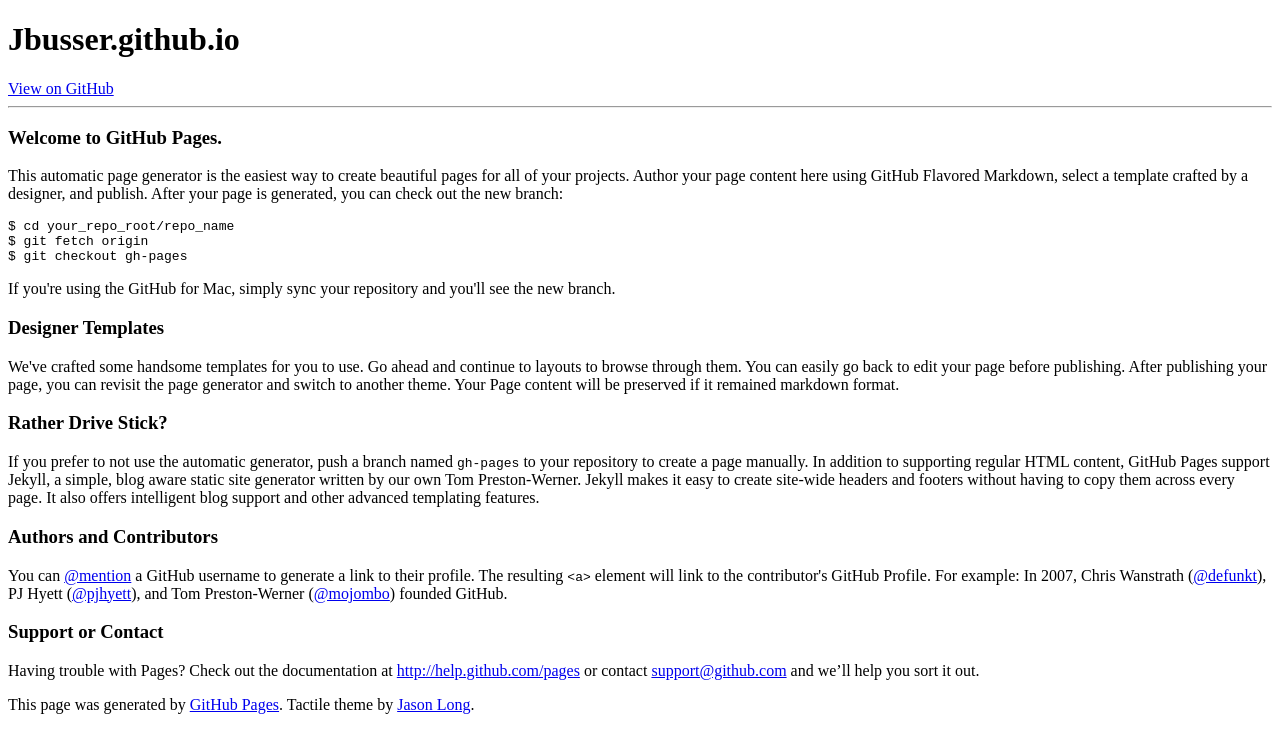
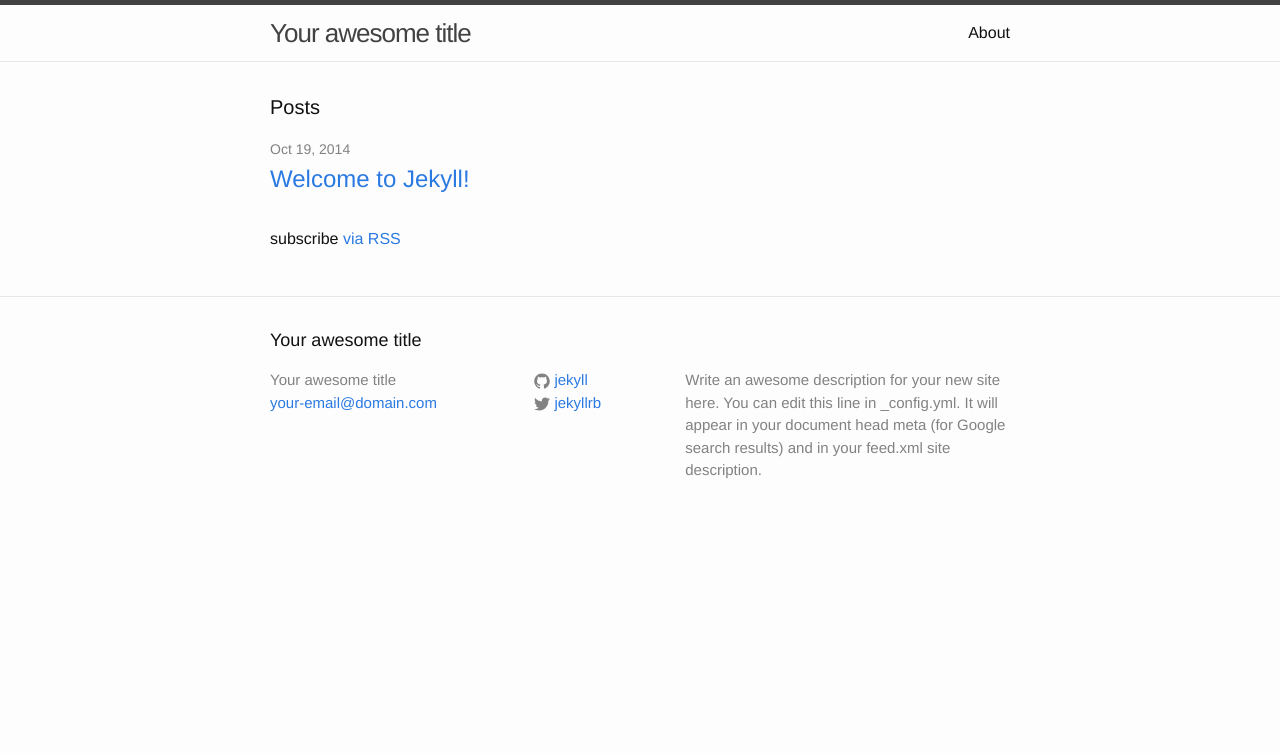
Before and after one commit to jbusser/jbusser.github.io, a Jekyll site: the page built from index.html, in a window 1280 px wide. Shown: the top 753 px of the page. Built offline with Jekyll 4.4.1, drawn with Linux system fonts in a browser that asks for light colours; some web fonts are replaced.

Commit message:
Update index.html
- Write in Markdown

```diff
--- a/index.html
+++ b/index.html
@@ -1,73 +1,19 @@
-<!DOCTYPE html>
-<html>
-  <head>
-    <meta charset='utf-8'>
-    <meta http-equiv="X-UA-Compatible" content="chrome=1">
-    <link href='https://fonts.googleapis.com/css?family=Chivo:900' rel='stylesheet' type='text/css'>
-    <link rel="stylesheet" type="text/css" href="stylesheets/stylesheet.css" media="screen">
-    <link rel="stylesheet" type="text/css" href="stylesheets/pygment_trac.css" media="screen">
-    <link rel="stylesheet" type="text/css" href="stylesheets/print.css" media="print">
-    <!--[if lt IE 9]>
-    <script src="//html5shiv.googlecode.com/svn/trunk/html5.js"></script>
-    <![endif]-->
-    <title>Jbusser.github.io by jbusser</title>
-  </head>
+---
+layout: default
+---
 
-  <body>
-    <div id="container">
-      <div class="inner">
+<h1 class="page-heading">Posts</h1>
 
-        <header>
-          <h1>Jbusser.github.io</h1>
-          <h2></h2>
-        </header>
+<ul class="post-list">
+  {% for post in site.posts %}
+    <li>
+      <span class="post-meta">{{ post.date | date: "%b %-d, %Y" }}</span>
 
-        <section id="downloads" class="clearfix">
-          <a href="https://github.com/jbusser" id="view-on-github" class="button"><span>View on GitHub</span></a>
-        </section>
+      <h2>
+        <a class="post-link" href="{{ post.url | prepend: site.baseurl }}">{{ post.title }}</a>
+      </h2>
+    </li>
+  {% endfor %}
+</ul>
 
-        <hr>
-
-        <section id="main_content">
-          <h3>
-<a name="welcome-to-github-pages" class="anchor" href="#welcome-to-github-pages"><span class="octicon octicon-link"></span></a>Welcome to GitHub Pages.</h3>
-
-<p>This automatic page generator is the easiest way to create beautiful pages for all of your projects. Author your page content here using GitHub Flavored Markdown, select a template crafted by a designer, and publish. After your page is generated, you can check out the new branch:</p>
-
-<pre><code>$ cd your_repo_root/repo_name
-$ git fetch origin
-$ git checkout gh-pages
-</code></pre>
-
-<p>If you're using the GitHub for Mac, simply sync your repository and you'll see the new branch.</p>
-
-<h3>
-<a name="designer-templates" class="anchor" href="#designer-templates"><span class="octicon octicon-link"></span></a>Designer Templates</h3>
-
-<p>We've crafted some handsome templates for you to use. Go ahead and continue to layouts to browse through them. You can easily go back to edit your page before publishing. After publishing your page, you can revisit the page generator and switch to another theme. Your Page content will be preserved if it remained markdown format.</p>
-
-<h3>
-<a name="rather-drive-stick" class="anchor" href="#rather-drive-stick"><span class="octicon octicon-link"></span></a>Rather Drive Stick?</h3>
-
-<p>If you prefer to not use the automatic generator, push a branch named <code>gh-pages</code> to your repository to create a page manually. In addition to supporting regular HTML content, GitHub Pages support Jekyll, a simple, blog aware static site generator written by our own Tom Preston-Werner. Jekyll makes it easy to create site-wide headers and footers without having to copy them across every page. It also offers intelligent blog support and other advanced templating features.</p>
-
-<h3>
-<a name="authors-and-contributors" class="anchor" href="#authors-and-contributors"><span class="octicon octicon-link"></span></a>Authors and Contributors</h3>
-
-<p>You can <a href="https://github.com/blog/821" class="user-mention">@mention</a> a GitHub username to generate a link to their profile. The resulting <code>&lt;a&gt;</code> element will link to the contributor's GitHub Profile. For example: In 2007, Chris Wanstrath (<a href="https://github.com/defunkt" class="user-mention">@defunkt</a>), PJ Hyett (<a href="https://github.com/pjhyett" class="user-mention">@pjhyett</a>), and Tom Preston-Werner (<a href="https://github.com/mojombo" class="user-mention">@mojombo</a>) founded GitHub.</p>
-
-<h3>
-<a name="support-or-contact" class="anchor" href="#support-or-contact"><span class="octicon octicon-link"></span></a>Support or Contact</h3>
-
-<p>Having trouble with Pages? Check out the documentation at <a href="http://help.github.com/pages">http://help.github.com/pages</a> or contact <a href="mailto:support@github.com">support@github.com</a> and we’ll help you sort it out.</p>
-        </section>
-
-        <footer>
-          This page was generated by <a href="http://pages.github.com">GitHub Pages</a>. Tactile theme by <a href="https://twitter.com/jasonlong">Jason Long</a>.
-        </footer>
-
-
-      </div>
-    </div>
-  </body>
-</html>
+<p class="rss-subscribe">subscribe <a href="{{ "/feed.xml" | prepend: site.baseurl }}">via RSS</a></p>
```
